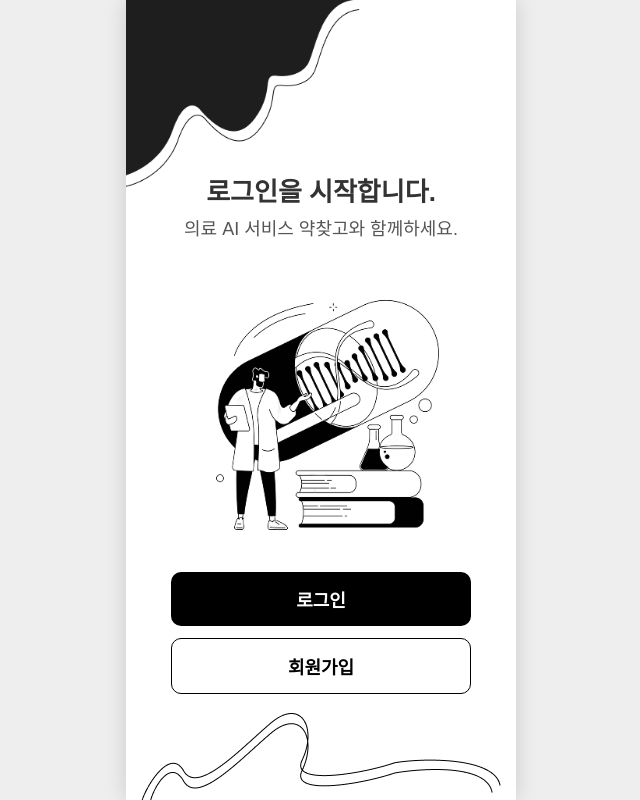
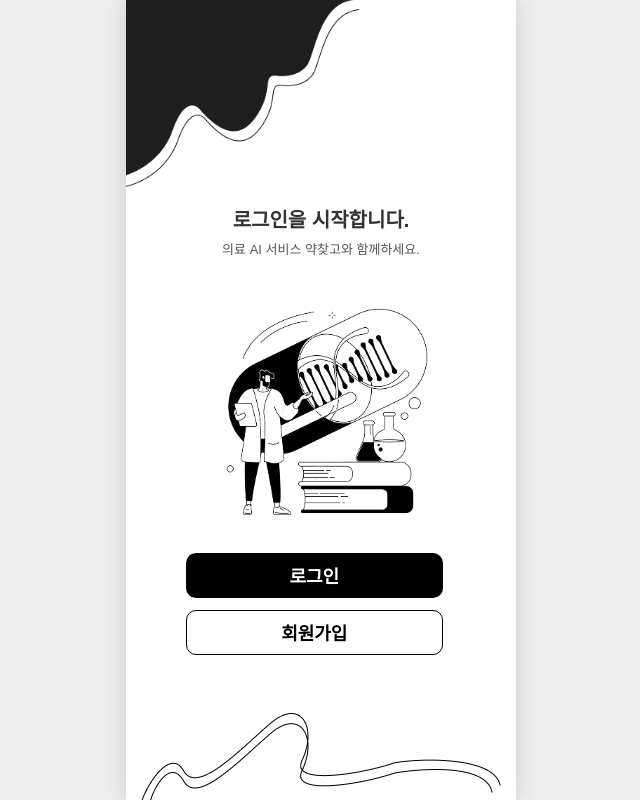
Before and after one commit to PARKSEONAH251/gptMedicine, a React (Create React App) app in the folder gptmedicine-web/: page /loginjoin in a window 1280 px wide. Shown: the whole page, without its empty margins (319-959 px from the left). Built offline with nearby package versions, Linux system fonts and the light colour scheme; no server answers.

Commit message:
로그인 스타일 (최종)

```diff
--- a/gptmedicine-web/src/page/LoginJoin.css
+++ b/gptmedicine-web/src/page/LoginJoin.css
@@ -32,10 +32,11 @@
     z-index: 1;
     pointer-events: none;
 }
+
 /* ⭐ 중앙 콘텐츠 전체 묶음 */
 .Login-content-wrapper {
     width: 80%;
-    max-width: 300px;
+    max-width: 270px;
     text-align: center;
     margin-top: 10%;
     z-index: 10;
@@ -46,7 +47,7 @@
 
 /* 제목 */
 .Login-welcome-text {
-    font-size: 26px;
+    font-size: 20px;
     font-weight: bold;
     margin-bottom: 12px;
     color: #333;
@@ -54,7 +55,7 @@
 
 /* 설명 */
 .Login-description-text {
-    font-size: 18px;
+    font-size: 13px;
     margin-top: -6px;
     color: #555;
 }
@@ -80,23 +81,41 @@
 }
 
 .login-btn {
+    width: 95%;
+    height: 45px;
     background-color: black;
     color: white;
+
     font-size: 18px;
-    padding: 14px 0;
+    font-weight: bold;
+
     border: none;
     border-radius: 10px;
-    font-weight: bold;
     cursor: pointer;
+
+    display: flex;
+    justify-content: center;
+    /* 수평 중앙 */
+    align-items: center;
+    /* 수직 중앙 */
 }
 
+
 .signup-btn {
+    width: 95%;
+    height: 45px;
+
     background-color: white;
     color: black;
+    border: 1px solid black;
+
     font-size: 18px;
-    padding: 14px 0;
-    border: 1px solid black;
+    font-weight: bold;
+
     border-radius: 10px;
-    font-weight: bold;
     cursor: pointer;
+
+    display: flex;
+    justify-content: center;
+    align-items: center;
 }
```
Lines whose indentation alone changed are shown as unchanged.
